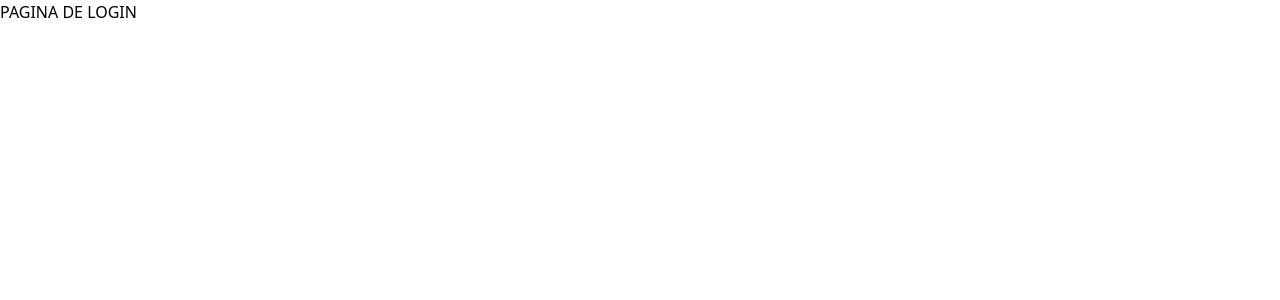
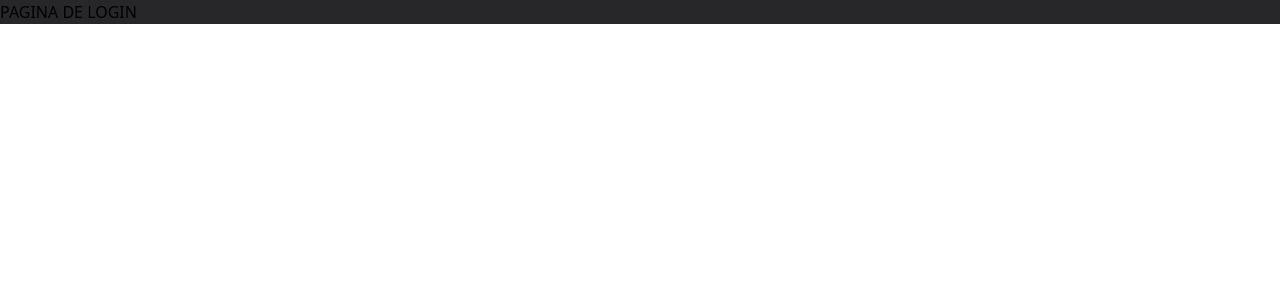
Before and after one commit to Josuesp1620/project-mtc, a React (Vite) app: page /login in a window 1280 px wide. Shown: the top 300 px of the page. Built offline with nearby package versions, Linux system fonts and the light colour scheme.

Commit message:
[UPDATE] Change Color Background LoginView

```diff
--- a/src/views/auth/login/index.tsx
+++ b/src/views/auth/login/index.tsx
@@ -1,6 +1,6 @@
 export const LoginView = () => {
     return (
-        <div>
+        <div className="bg-zinc-800">
             PAGINA DE LOGIN
         </div>
     )
```
